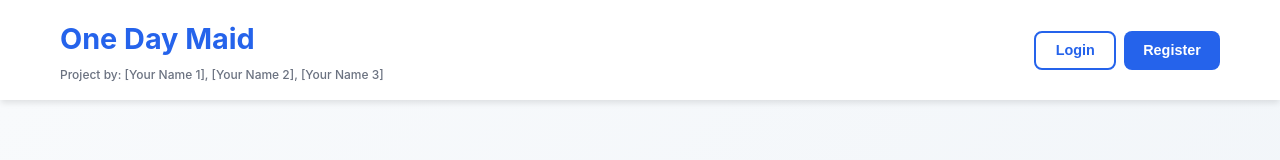
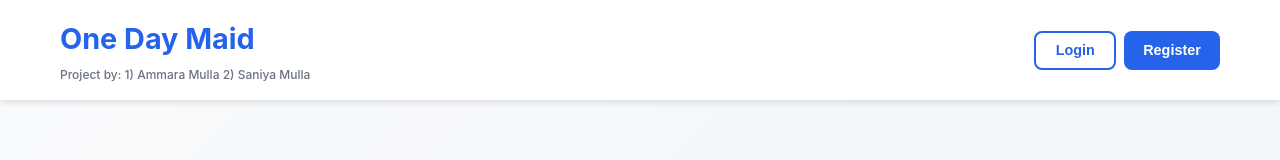
Before and after one commit to wizardcompiler/maidbooking, a plain HTML site: page index.html in a window 1280 px wide. Shown: the top 160 px of the page. Drawn offline with Linux system fonts and the light colour scheme.

Commit message:
Update index.html

```diff
--- a/index.html
+++ b/index.html
@@ -677,7 +677,7 @@ body {
             <div class="header-content">
                 <div class="logo-section">
                     <h1 class="logo-title">One Day Maid</h1>
-                    <p class="project-credits">Project by: [Your Name 1], [Your Name 2], [Your Name 3]</p>
+                    <p class="project-credits">Project by: 1) Ammara Mulla 2) Saniya Mulla</p>
                 </div>
                 <nav class="nav-buttons">
                     <button class="btn btn-outline" onclick="showLogin()">Login</button>
```
